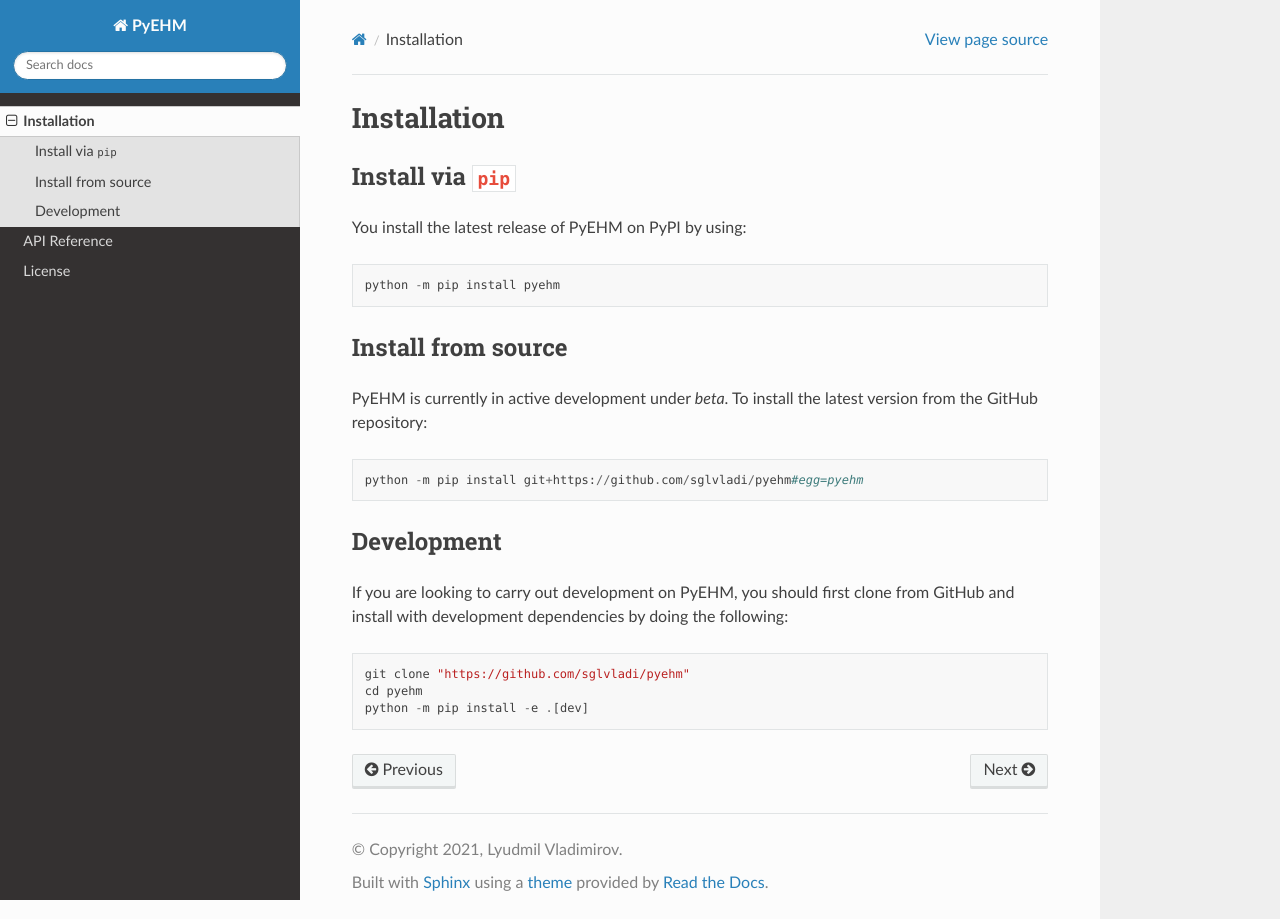
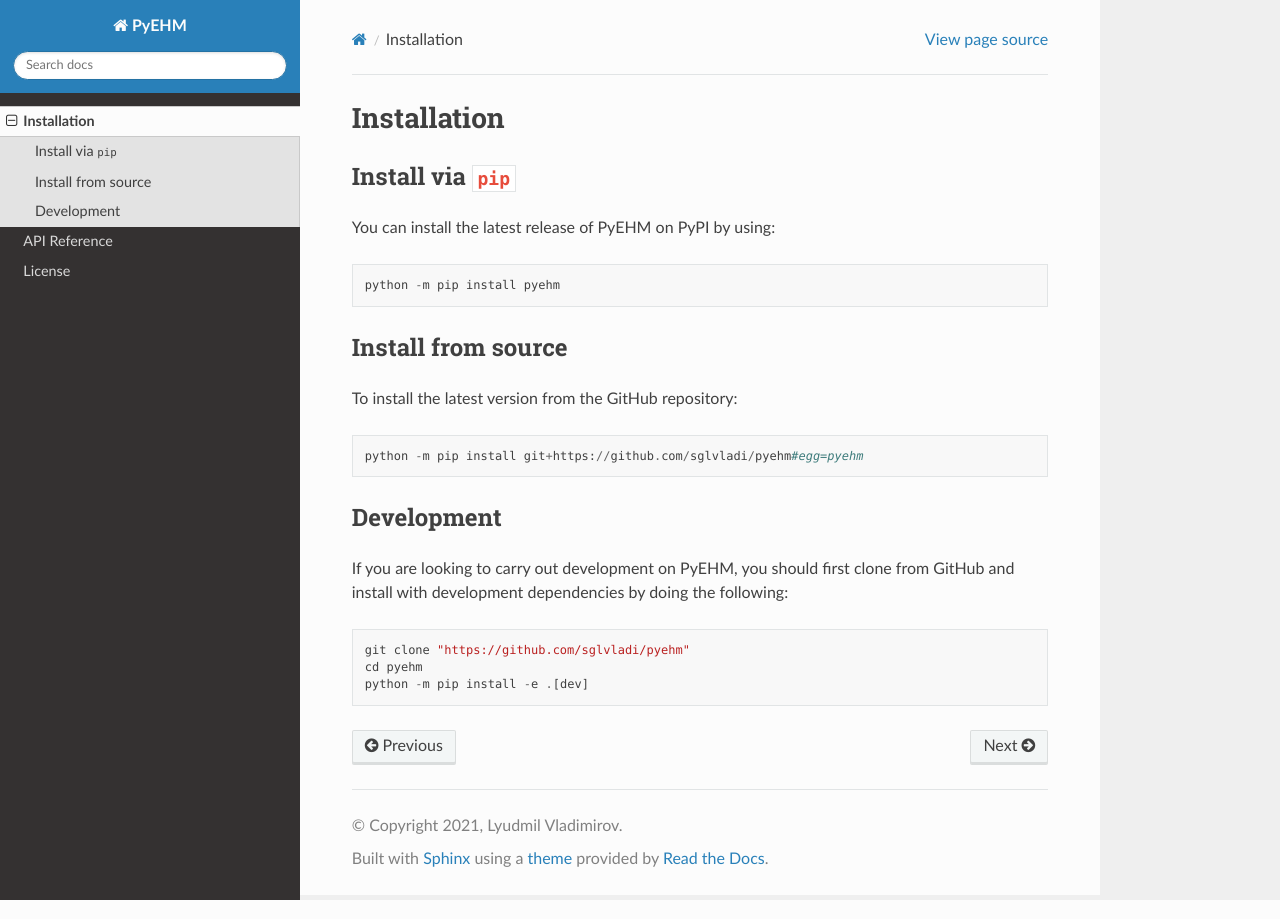
Before and after one commit to sglvladi/pyehm, a Sphinx documentation site: the page built from docs/source/install.rst, in a window 1280 px wide. Built offline with Sphinx 7.4.7 and the Read the Docs theme 2.0.0, drawn with Linux system fonts in a browser that asks for light colours; pages that are not in the unit, such as notebooks, are missing from menus.

Commit message:
Update installation documentation

```diff
--- a/docs/source/install.rst
+++ b/docs/source/install.rst
@@ -3,7 +3,7 @@
 
 Install via ``pip``
 ^^^^^^^^^^^^^^^^^^^
-You install the latest release of PyEHM on PyPI by using:
+You can install the latest release of PyEHM on PyPI by using:
 
 .. code::
 
@@ -12,7 +12,7 @@
 Install from source
 ^^^^^^^^^^^^^^^^^^^
 
-PyEHM is currently in active development under *beta*. To install the latest version from the GitHub repository:
+To install the latest version from the GitHub repository:
 
 .. code::
 
```
